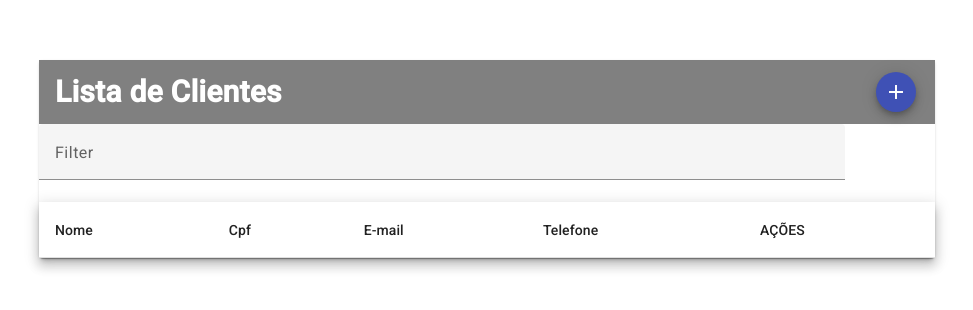
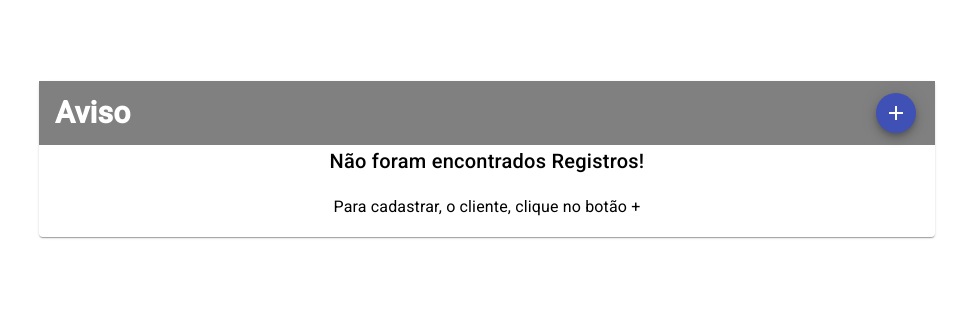
Before and after one commit to aslac2020/Cadastro-Clientes---Front, an Angular app: page / in a window 1280 px wide. Shown: the part 238-548 px from the top of the page, without its empty margins (253-1226 px from the left). Built offline with nearby package versions, Linux system fonts and the light colour scheme; no server answers.

Commit message:
Ajuste na tela de home

```diff
--- a/src/app/app.module.ts
+++ b/src/app/app.module.ts
@@ -13,7 +13,7 @@ import {FormsModule, ReactiveFormsModule} from "@angular/forms";
 import { ViewPeopleComponent } from './pages/view-people/view-people.component';
 import { EditPeopleComponent } from './pages/edit-people/edit-people.component';
 import { DialogComponent } from './components/dialog/dialog.component';
-import {MatDialogRef} from "@angular/material/dialog";
+
 
 @NgModule({
   declarations: [
@@ -22,7 +22,7 @@ import {MatDialogRef} from "@angular/material/dialog";
     RegisterPeopleComponent,
     ViewPeopleComponent,
     EditPeopleComponent,
-    DialogComponent
+    DialogComponent,
   ],
   imports: [
     BrowserModule,
--- a/src/app/pages/home/home.component.html
+++ b/src/app/pages/home/home.component.html
@@ -1,5 +1,5 @@
 <div class="container">
-  <mat-card class="example-card mat-elevation-z8" *ngIf="clients != null">
+  <mat-card class="example-card mat-elevation-z8" *ngIf="isHavePeoples == true">
     <mat-toolbar>
       <span>Lista de Clientes</span>
       <button
@@ -83,7 +83,7 @@
     </table>
   </mat-card>
 
-  <mat-card class="example-card mat-elevation-z8" *ngIf="clients == null">
+  <mat-card class="example-card mat-elevation-z8" *ngIf="isHavePeoples == false">
   <div class="text-center" >
     <mat-toolbar>
       <span>Aviso</span>
--- a/src/app/pages/home/home.component.ts
+++ b/src/app/pages/home/home.component.ts
@@ -40,8 +40,7 @@ export class HomeComponent implements OnInit{
   getAllPeoples(){
     this.peopleService.getAllPeoples().subscribe(
       (data: People[]) => {
-        if(this.dataSource.data.length < 1){
-          alert('cai aqui')
+        if(data.length < 1){
           this.isHavePeoples = false;
           return;
         }
@@ -51,8 +50,6 @@ export class HomeComponent implements OnInit{
       this.dataSource.sort = this.sort
         this.isHavePeoples = true
     }, (error)  => {
-        this.clients = [];
-        this.isHavePeoples = false;
         console.log(error);
       }
 
--- a/src/app/pages/sign/register-people.component.html
+++ b/src/app/pages/sign/register-people.component.html
@@ -45,7 +45,7 @@
 
         <mat-form-field appearance="outline" class="form-field-full inputCpf">
           <mat-label>Cpf</mat-label>
-          <input class="teste"  type="text" maxlength="14" onch matInput formControlName="cpf" (change)="isExistsCpf()" placeholder="Ex. 999.999.999-99">
+          <input class="teste"  type="text"  maxlength="14"  onch matInput  formControlName="cpf" (change)="isExistsCpf()" placeholder="Ex. 999.999.999-99">
           <mat-error *ngIf="formRegisterPeople.get('cpf')?.hasError('cpf') && formRegisterPeople.get('cpf')?.touched">
             Por favor informe um cpf válido
           </mat-error>
@@ -57,7 +57,7 @@
 
           <mat-form-field appearance="outline" class="form-field-full">
             <mat-label>Cep</mat-label>
-            <input style="width: 100px" class="teste"  type="text" maxlength="9" onch matInput formControlName="cep" (change)="searchCep()" placeholder="Ex. 07721-105">
+            <input style="width: 100px" class="teste"  type="text" maxlength="9"  onch matInput formControlName="cep" (change)="searchCep()" placeholder="Ex. 07721-105">
             <mat-error *ngIf="formRegisterPeople.get('cep')?.hasError('cep') && formRegisterPeople.get('cep')?.touched">
               Por favor informe um Cep válido
             </mat-error>
@@ -120,7 +120,7 @@
             <mat-label>Telefone</mat-label>
             <input class="teste"  type="email"  onch matInput formControlName="telefone" placeholder="Ex. 999.999.999-99">
             <mat-error *ngIf="formRegisterPeople.get('telefone')?.hasError('telefone') && formRegisterPeople.get('telefone')?.touched">
-              Por favor Telefone um cpf válido
+              Por favor digite Telefone um  válido
             </mat-error>
             <mat-error *ngIf="formRegisterPeople.get('telefone')?.hasError('telefone') && formRegisterPeople.get('telefone')?.touched">
               Campo Telefone é <strong>obrigatório</strong>
--- a/src/app/pages/sign/register-people.component.ts
+++ b/src/app/pages/sign/register-people.component.ts
@@ -17,6 +17,8 @@ export class RegisterPeopleComponent implements OnInit{
     dataCep!: CEP
     isCpfDuplicaded: boolean = false;
     isformEdit: boolean = false;
+    cpfDigited!: string;
+
 
   constructor(
     private builder: FormBuilder,
@@ -34,7 +36,7 @@ export class RegisterPeopleComponent implements OnInit{
   createFormBlank(){
       this.formRegisterPeople = this.builder.group({
         nome: ['', [Validators.required]],
-        cpf:  new FormControl('999.999.999-99'),
+        cpf:  ['', Validators.required],
         sobrenome: ['', [Validators.required]],
         nacionalidade: ['', [Validators.required]],
         email: ['', [Validators.required, Validators.email]],
@@ -106,6 +108,4 @@ export class RegisterPeopleComponent implements OnInit{
     this.snackBar.open(message, '', { duration: 3000});
   }
 
-
-
 }
```
